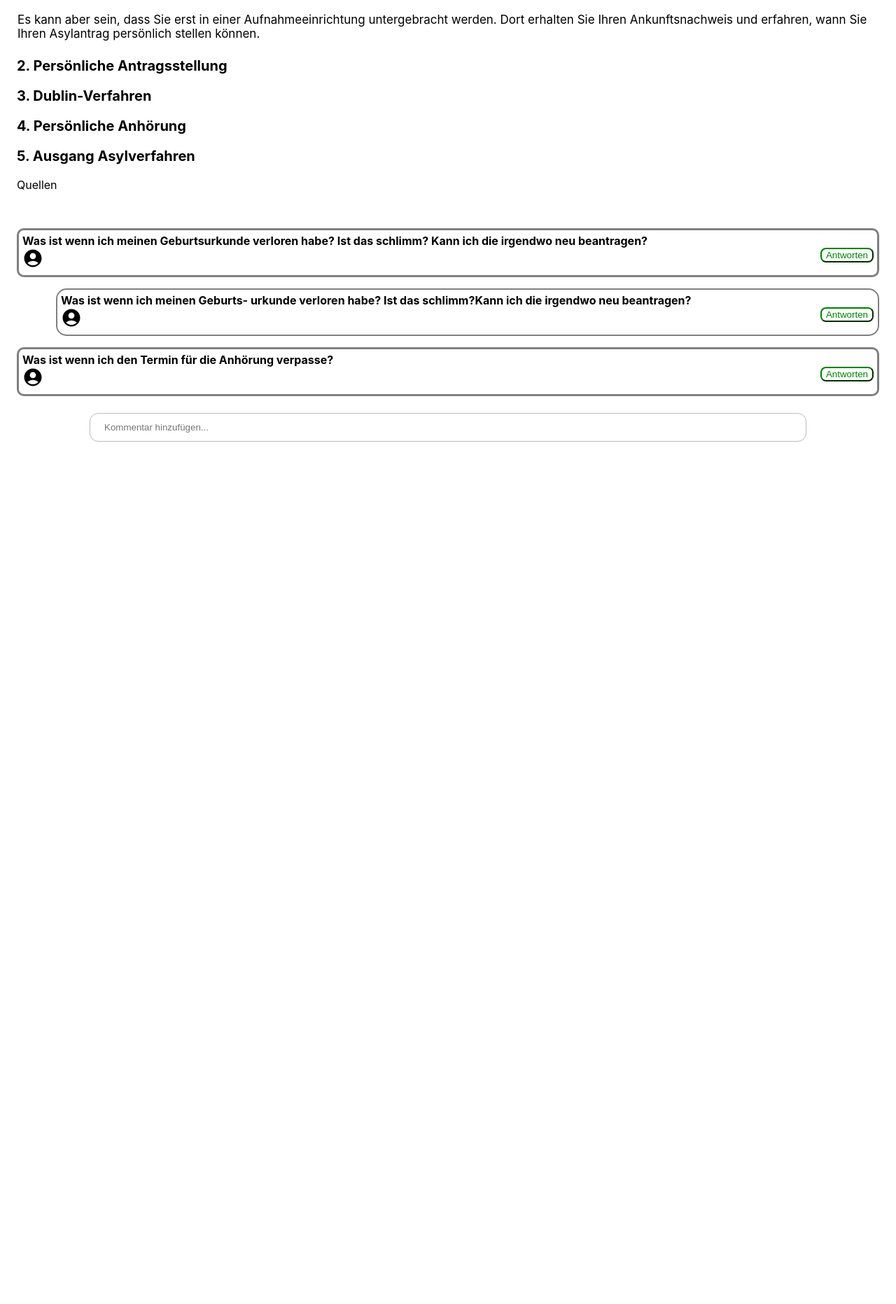
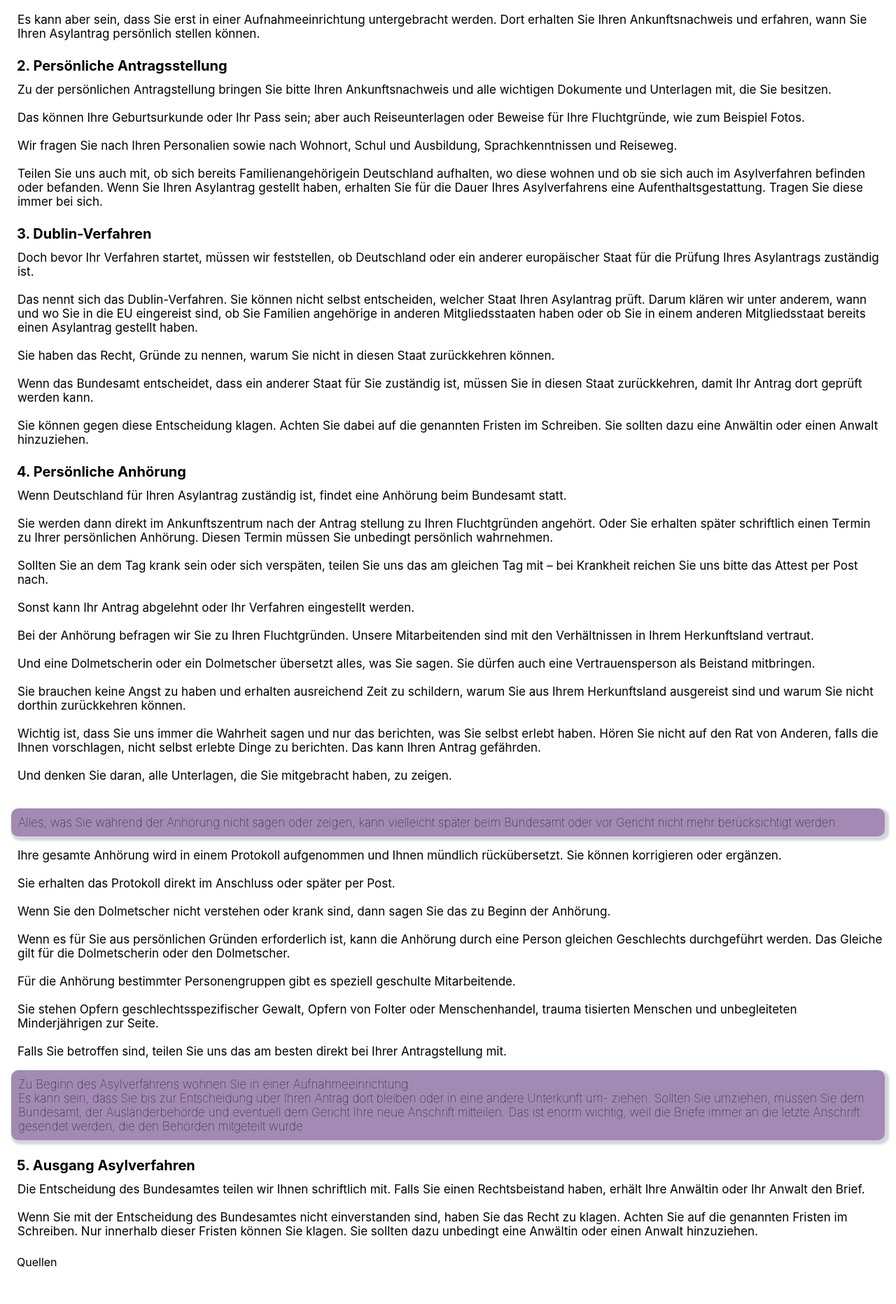
Before and after one commit to xSilentStorm313/Projekt-Web, a React (Create React App) app in the folder webapp/: page /asylantrag in a window 1280 px wide. Shown: the part 1557-3420 px from the top of the page at 70% size. Before the commit the page ends 2196 px from the top, so only its background shows below. Built offline with nearby package versions, Linux system fonts and the light colour scheme.

Commit message:
Text Asylverfahren

```diff
--- a/webapp/src/components/BeitragInhaltAsylantrag.js
+++ b/webapp/src/components/BeitragInhaltAsylantrag.js
@@ -20,9 +20,44 @@ export default function BeitragInhaltAsylantrag() {
                 Es kann aber sein, dass Sie erst in einer Aufnahme­einrichtung untergebracht werden. Dort erhalten Sie Ihren Ankunftsnachweis und erfahren, wann Sie Ihren Asylantrag persönlich stellen können.
             </p>
             <h2 className="zwischenüberschrift">2. Persönliche Antragsstellung</h2>
+            <p className="text">Zu der persönlichen Antragstellung bringen Sie bitte Ihren Ankunftsnachweis und alle wichtigen Dokumente und Unter­lagen mit, die Sie besitzen. <br/> <br/>
+            Das können Ihre Geburtsurkunde oder Ihr Pass sein; aber auch Reiseunterlagen oder Beweise für Ihre Fluchtgründe, wie zum Beispiel Fotos. <br/> <br/>
+            Wir fragen Sie nach Ihren Personalien sowie nach Wohnort, Schul­ und Ausbildung, Sprachkenntnissen und Reiseweg.<br/> <br/>
+            Teilen Sie uns auch mit, ob sich bereits Familienangehörigein Deutschland aufhalten, wo diese wohnen und ob sie sich auch im Asylverfahren befinden oder befanden. Wenn Sie Ihren Asylantrag gestellt haben, erhalten Sie für die Dauer Ihres Asylverfahrens eine Aufenthaltsgestattung. Tragen Sie diese immer bei sich.
+            </p>
             <h2 className="zwischenüberschrift">3. Dublin-Verfahren</h2>
+            <p className="text">Doch bevor Ihr Verfahren startet, müssen wir feststellen, ob Deutschland oder ein anderer europäischer Staat für die Prüfung Ihres Asylantrags zuständig ist.<br/> <br/>
+            Das nennt sich das Dublin­-Verfahren. Sie können nicht selbst entscheiden, welcher Staat Ihren Asylantrag prüft. Darum klären wir unter anderem, wann und wo Sie in die EU eingereist sind, ob Sie Familien­ angehörige in anderen Mitgliedsstaaten haben oder ob Sie in einem anderen Mitgliedsstaat bereits einen Asylantrag gestellt haben. <br/> <br/>
+            Sie haben das Recht, Gründe zu nennen, warum Sie nicht in diesen Staat zurückkehren können.<br/> <br/>
+            Wenn das Bundesamt entscheidet, dass ein anderer Staat für Sie zuständig ist, müssen Sie in diesen Staat zurückkehren, damit Ihr Antrag dort geprüft werden kann. <br/> <br/>
+            Sie können gegen diese Entscheidung klagen. Achten Sie dabei auf die genannten Fristen im Schreiben. Sie sollten dazu eine Anwältin oder einen Anwalt hinzuziehen.</p>
+
             <h2 className="zwischenüberschrift">4. Persönliche Anhörung</h2>
+            <p className="text">Wenn Deutschland für Ihren Asylantrag zuständig ist, findet eine Anhörung beim Bundesamt statt.<br/> <br/>
+            Sie werden dann direkt im Ankunftszentrum nach der Antrag­ stellung zu Ihren Fluchtgründen angehört. Oder Sie erhalten später schriftlich einen Termin zu Ihrer persönlichen Anhörung. Diesen Termin müssen Sie unbedingt persönlich wahrnehmen.<br/> <br/>
+            Sollten Sie an dem Tag krank sein oder sich verspäten, teilen Sie uns das am gleichen Tag mit – bei Krankheit reichen Sie uns bitte das Attest per Post nach.<br/> <br/>
+            Sonst kann Ihr Antrag abgelehnt oder Ihr Verfahren eingestellt werden.<br/> <br/>
+            Bei der Anhörung befragen wir Sie zu Ihren Fluchtgründen. Unsere Mitarbeitenden sind mit den Verhältnissen in Ihrem Herkunftsland vertraut.<br/> <br/>
+            Und eine Dolmetscherin oder ein Dolmetscher übersetzt alles, was Sie sagen. Sie dürfen auch eine Vertrauensperson als Beistand mitbringen. <br/> <br/>
+            Sie brauchen keine Angst zu haben und erhalten ausreichend Zeit zu schildern, warum Sie aus Ihrem Herkunftsland ausgereist sind und warum Sie nicht dorthin zurückkehren können. <br/> <br/>
+            Wichtig ist, dass Sie uns immer die Wahrheit sagen und nur das berichten, was Sie selbst erlebt haben. Hören Sie nicht auf den Rat von Anderen, falls die Ihnen vorschlagen, nicht selbst erlebte Dinge zu berichten. Das kann Ihren Antrag gefährden.<br/> <br/>
+            Und denken Sie daran, alle Unterlagen, die Sie mitgebracht haben, zu zeigen.<br/> <br/>
+            </p>
+            <div className="infotextasyl">Alles, was Sie während der Anhörung nicht sagen oder zeigen, kann vielleicht später beim Bundesamt oder vor Gericht nicht mehr berücksichtigt werden.</div>
+            <p className="text">Ihre gesamte Anhörung wird in einem Protokoll aufgenommen und Ihnen mündlich rückübersetzt. Sie können korrigieren oder ergänzen.<br/> <br/>
+            Sie erhalten das Protokoll direkt im Anschluss oder später per Post.<br/> <br/>
+            Wenn Sie den Dolmetscher nicht verstehen oder krank sind, dann sagen Sie das zu Beginn der Anhörung.<br/> <br/>
+            Wenn es für Sie aus persönlichen Gründen erforderlich ist, kann die Anhörung durch eine Person gleichen Geschlechts durchgeführt werden. Das Gleiche gilt für die Dolmetscherin oder den Dolmetscher.<br/> <br/>
+            Für die Anhörung bestimmter Personengruppen gibt es speziell geschulte Mitarbeitende. <br/> <br/>
+            Sie stehen Opfern geschlechtsspezifi­scher Gewalt, Opfern von Folter oder Menschenhandel, trauma­ tisierten Menschen und unbegleiteten Minderjährigen zur Seite.<br/> <br/>
+            Falls Sie betroffen sind, teilen Sie uns das am besten direkt bei Ihrer Antragstellung mit.</p>
+            <div className="infotextasyl">Zu Beginn des Asylverfahrens wohnen Sie in einer Aufnahmeeinrichtung. <br/>
+            Es kann sein, dass Sie bis zur Entscheidung über Ihren Antrag dort bleiben oder in eine andere Unterkunft um- ziehen. Sollten Sie umziehen, müssen Sie dem Bundesamt, der Ausländerbehörde und eventuell dem Gericht Ihre neue Anschrift mitteilen. Das ist enorm wichtig, weil die Briefe immer an die letzte Anschrift gesendet werden, die den Behörden mitgeteilt wurde.</div>
+
             <h2 className="zwischenüberschrift">5. Ausgang Asylverfahren</h2>
+            <p className="text">Die Entscheidung des Bundesamtes teilen wir Ihnen schriftlich mit. Falls Sie einen Rechtsbeistand haben, erhält Ihre Anwältin oder Ihr Anwalt den Brief.<br/> <br/>
+            Wenn Sie mit der Entscheidung des Bundesamtes nicht einver­standen sind, haben Sie das Recht zu klagen. Achten Sie auf die genannten Fristen im Schreiben. Nur innerhalb dieser Fristen können Sie klagen. Sie sollten dazu unbedingt eine Anwältin oder einen Anwalt hinzuziehen.
+            </p>
 
             <p className="quellen">Quellen</p>
 
```
